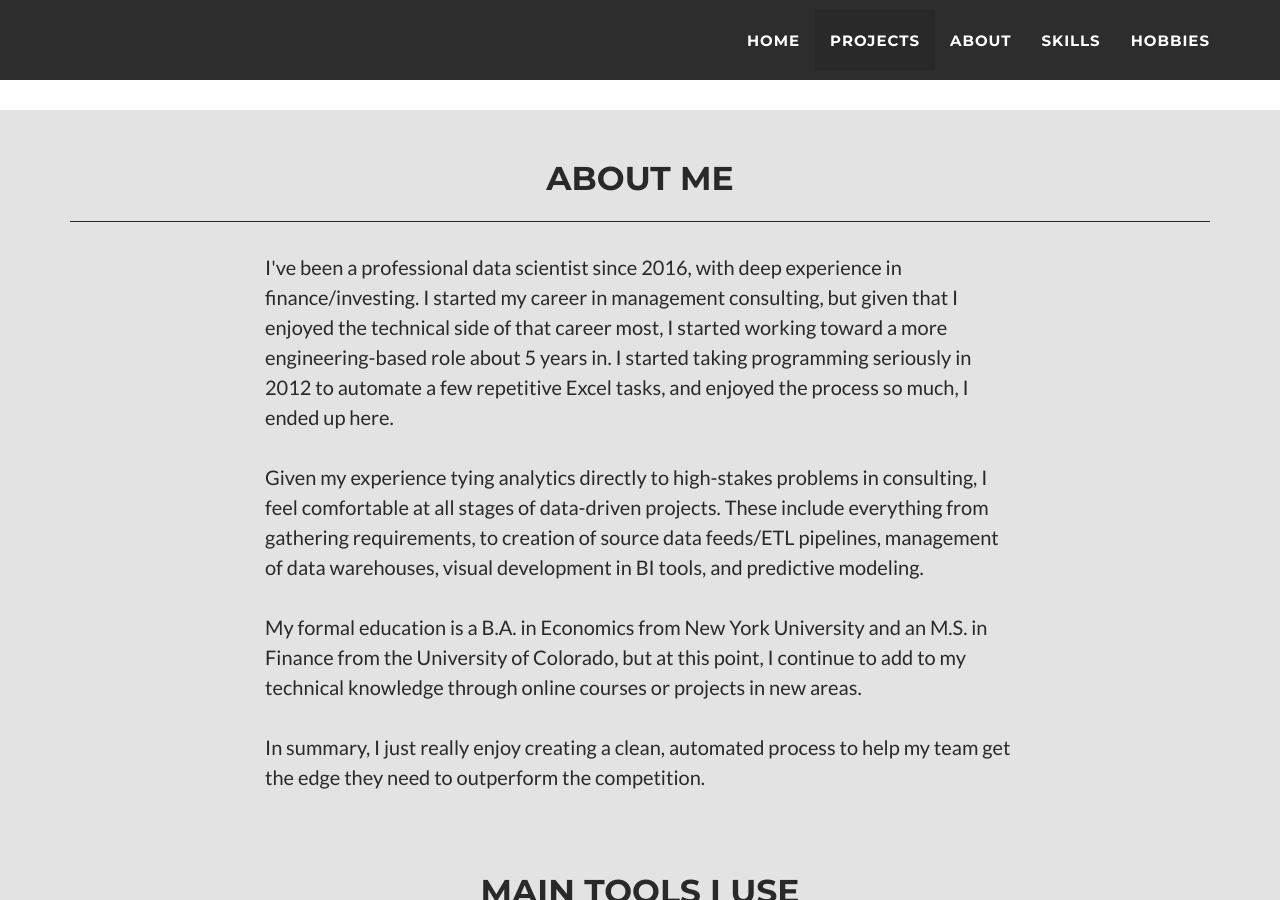
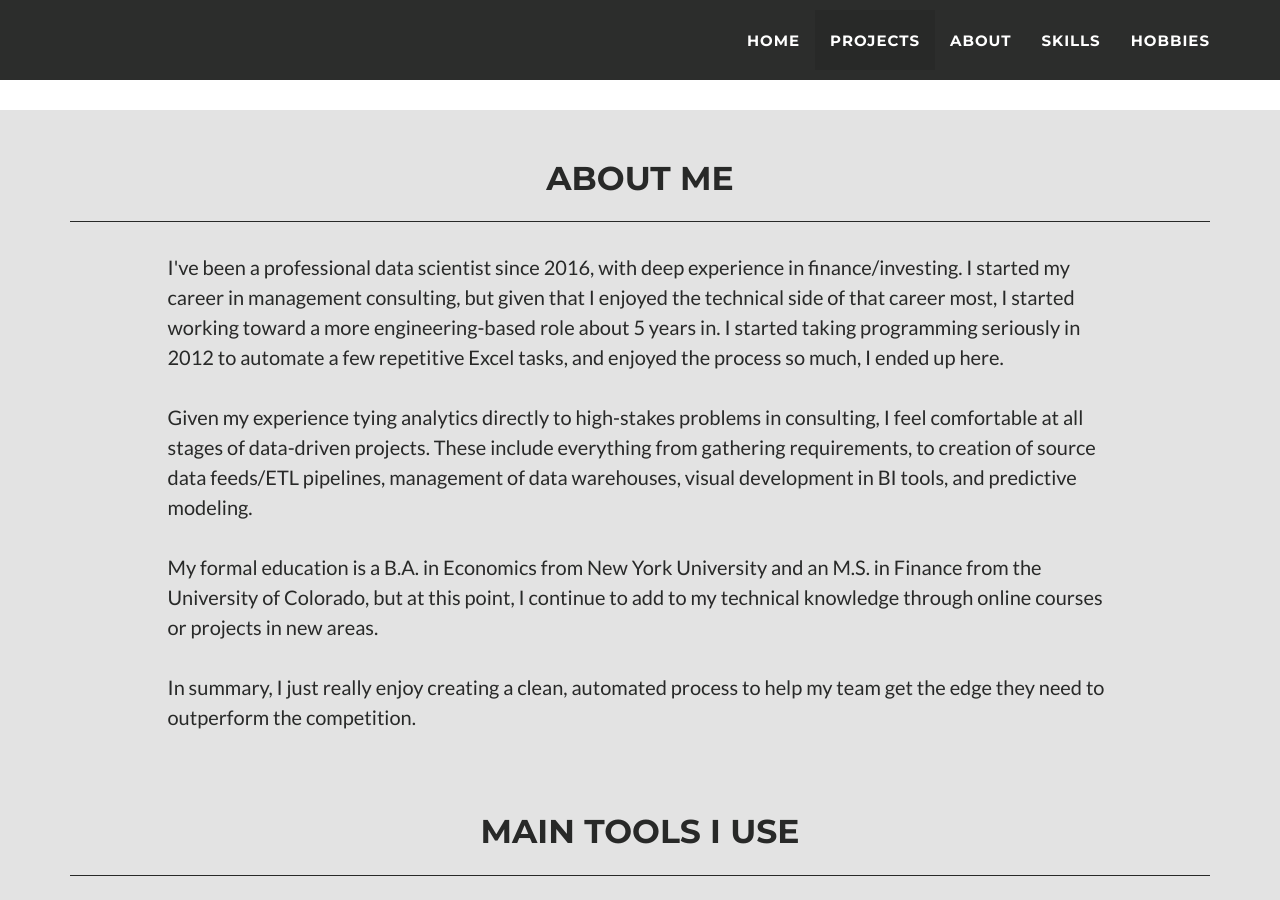
Before and after one commit to brf217/brf217.github.io, a Jekyll site: the page built from _posts/2014-07-18-project-1.markdown, in a window 1280 px wide and 900 px high, scrolled down 1306 px. Built offline with Jekyll 4.4.1, drawn with Linux system fonts in a browser that asks for light colours.

Commit message:
Update about.html

```diff
--- a/_includes/about.html
+++ b/_includes/about.html
@@ -8,8 +8,8 @@
       </div>
     </div>
     <div class="row">
-      <div class="col-sm-0 col-md-2 col-lg-2"></div>
-          <div class="col-sm-12 col-md-8 col-lg-8">
+      <div class="col-sm-0 col-md-1 col-lg-1"></div>
+          <div class="col-sm-12 col-md-10 col-lg-10">
               <p class = "about">I've been a professional data scientist since 2016, with deep experience in finance/investing. I started my career in management consulting, but given that I
                 enjoyed the technical side of that career most, I started working toward a more engineering-based role about 5 years in. I started taking programming seriously in 2012 to automate
                 a few repetitive Excel tasks, and enjoyed the process so much, I ended up here.</p>
@@ -21,7 +21,7 @@
               through online courses or projects in new areas.</p>
 
             <p class = "about">In summary, I just really enjoy creating a clean, automated process to help my team get the edge they need to outperform the competition.</p>
-          <div class="col-sm-0 col-md-2 col-lg-2"></div>
+          <div class="col-sm-0 col-md-1 col-lg-1"></div>
          </div>
   </div>
 </div>
```
